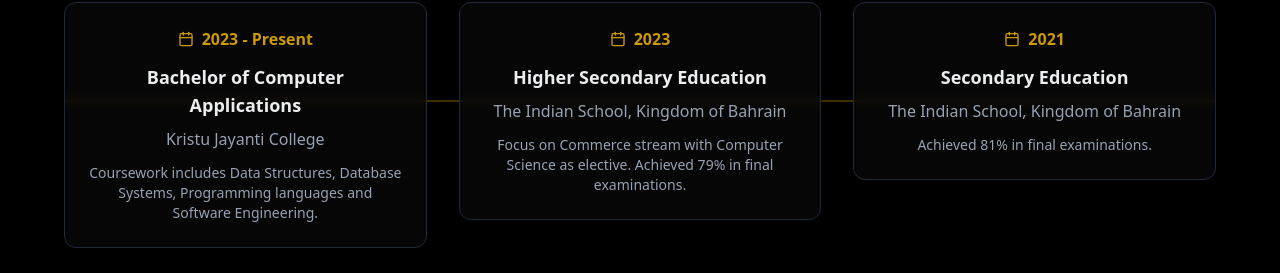
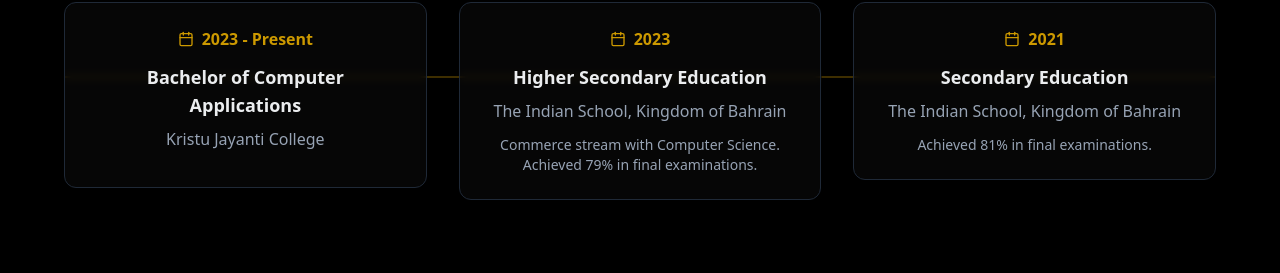
Before and after one commit to chrismat-05/thecma.xyz, a React (Vite) app: page / in a window 1280 px wide. Shown: the part 2334-2607 px from the top of the page. Built offline with nearby package versions, Linux system fonts and the light colour scheme.

Commit message:
updated education

```diff
--- a/src/components/About.tsx
+++ b/src/components/About.tsx
@@ -12,14 +12,13 @@
     {
       year: '2023 - Present',
       institution: 'Kristu Jayanti College',
-      degree: 'Bachelor of Computer Applications',
-      description: 'Coursework includes Data Structures, Database Systems, Programming languages and Software Engineering.',
+      degree: 'Bachelor of Computer Applications'
     },
     {
       year: '2023',
       institution: 'The Indian School, Kingdom of Bahrain',
       degree: 'Higher Secondary Education',
-      description: 'Focus on Commerce stream with Computer Science as elective. Achieved 79% in final examinations.',
+      description: 'Commerce stream with Computer Science. Achieved 79% in final examinations.',
     },
     {
       year: '2021',
```
